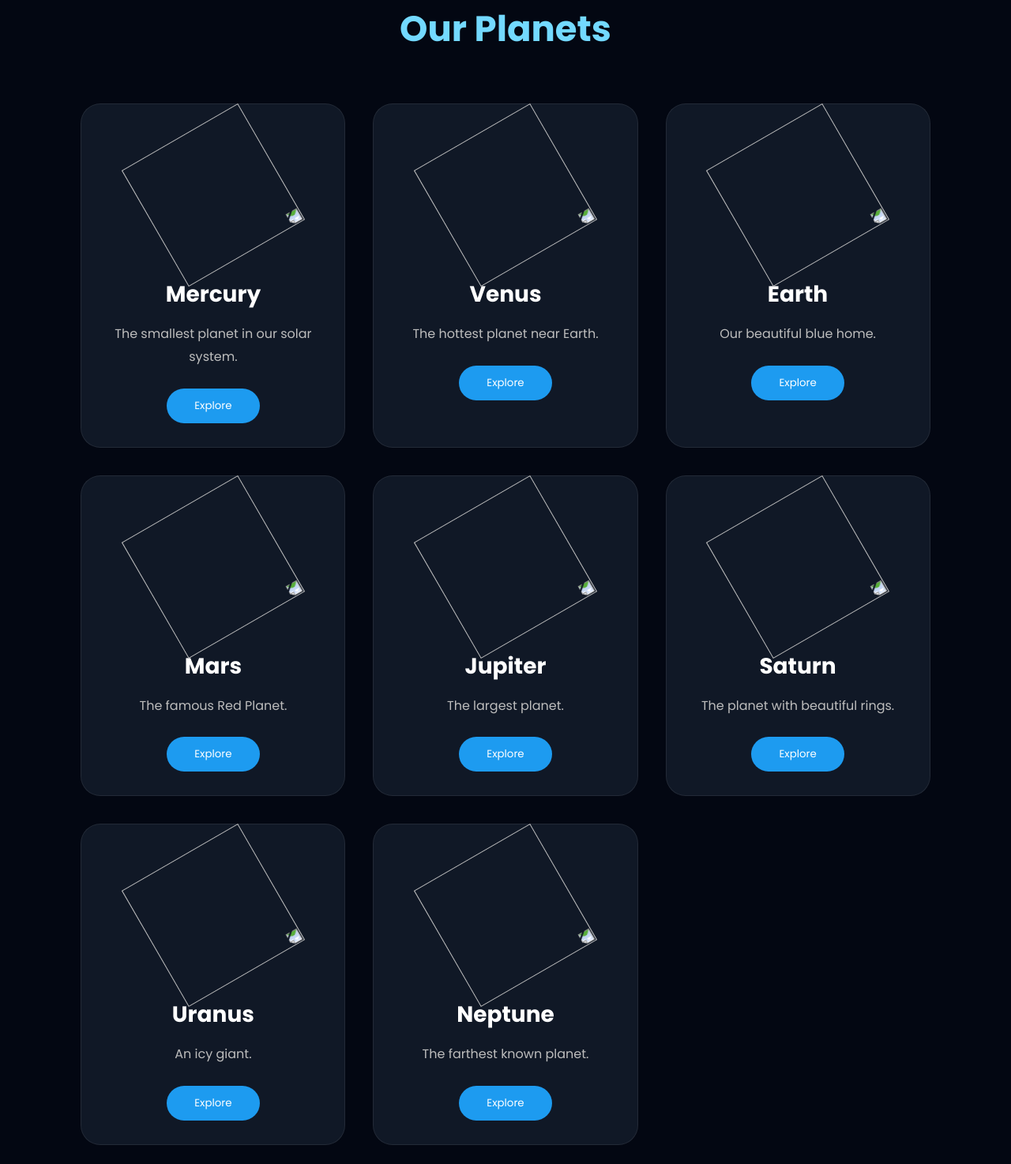
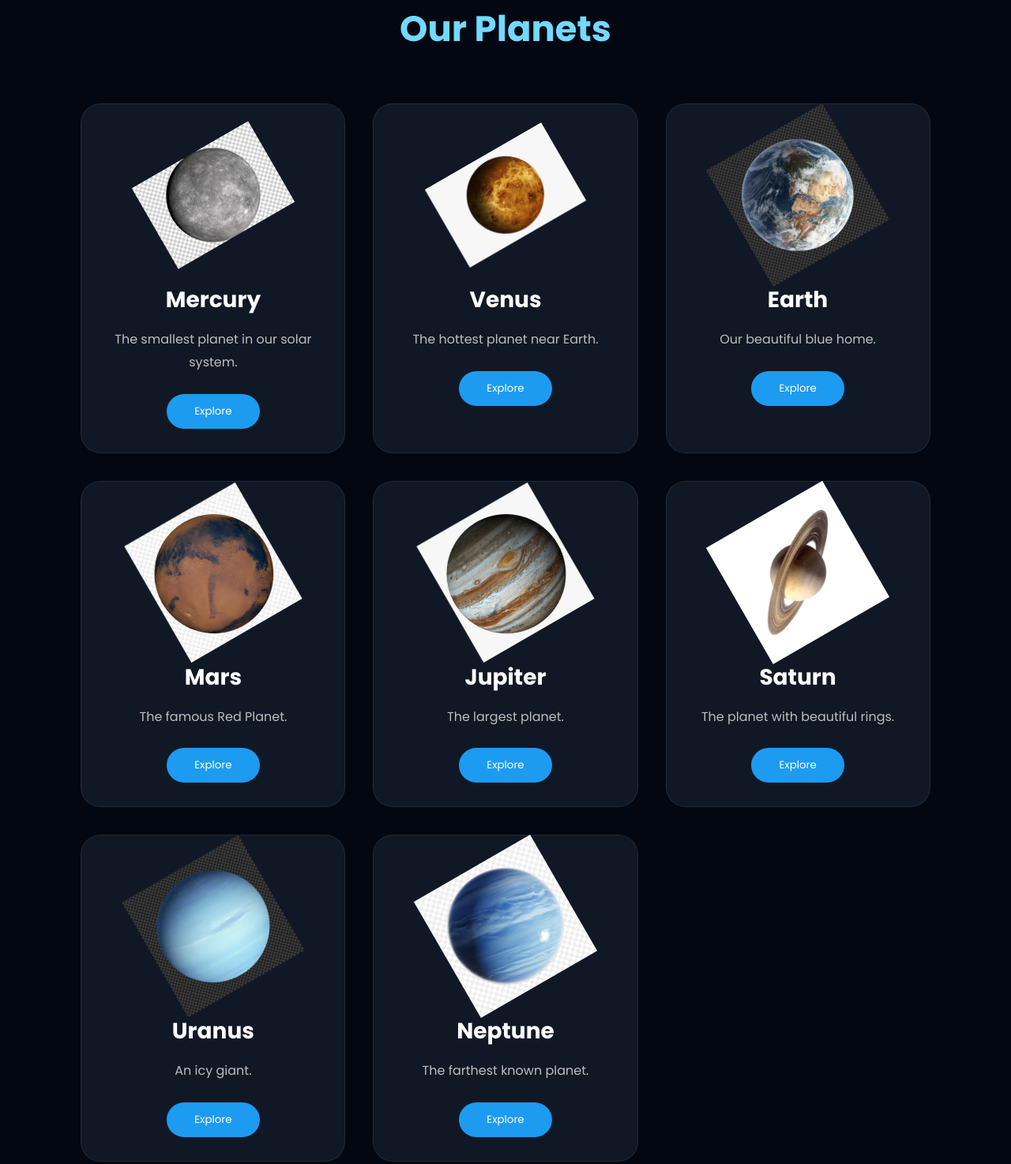
Before and after one commit to saeedshalaby8820132-dev/Planets, a plain HTML site: page index.html in a window 1280 px wide. Shown: the part 897-2371 px from the top of the page at 79% size. Drawn offline with Linux system fonts and the light colour scheme.

Commit message:
Add files via upload

```diff
--- a/index.html
+++ b/index.html
@@ -4,7 +4,6 @@
     <meta charset="UTF-8">
     <meta name="viewport" content="width=device-width, initial-scale=1.0">
     <title>Explore The Universe</title>
-
     <link rel="stylesheet" href="style.css">
 
     <link rel="preconnect" href="https://fonts.googleapis.com">
@@ -58,7 +57,7 @@
 
         <div class="card">
 
-            <img src="images/mercury.png">
+            <img src="mercury.png">
 
             <h3>Mercury</h3>
 
@@ -70,7 +69,7 @@
 
         <div class="card">
 
-            <img src="images/venus.png">
+            <img src="venus.png">
 
             <h3>Venus</h3>
 
@@ -82,7 +81,7 @@
 
         <div class="card">
 
-            <img src="images/earth.png">
+            <img src="earth.png">
 
             <h3>Earth</h3>
 
@@ -94,7 +93,7 @@
 
         <div class="card">
 
-            <img src="images/mars.png">
+            <img src="mars.png">
 
             <h3>Mars</h3>
 
@@ -106,7 +105,7 @@
 
         <div class="card">
 
-            <img src="images/jupiter.png">
+            <img src="jupiter.png">
 
             <h3>Jupiter</h3>
 
@@ -118,7 +117,7 @@
 
         <div class="card">
 
-            <img src="images/saturn.png">
+            <img src="saturn.png">
 
             <h3>Saturn</h3>
 
@@ -130,7 +129,7 @@
 
         <div class="card">
 
-            <img src="images/uranus.png">
+            <img src="uranus.png">
 
             <h3>Uranus</h3>
 
@@ -142,7 +141,7 @@
 
         <div class="card">
 
-            <img src="images/neptune.png">
+            <img src="neptune.png">
 
             <h3>Neptune</h3>
 
@@ -164,7 +163,7 @@
 
         <div class="card">
 
-            <img src="images/milkyway.jpg">
+            <img src="milkyway.jpg">
 
             <h3>Milky Way</h3>
 
@@ -174,7 +173,7 @@
 
         <div class="card">
 
-            <img src="images/andromeda.jpg">
+            <img src="andromeda.jpg">
 
             <h3>Andromeda</h3>
 
@@ -184,7 +183,7 @@
 
         <div class="card">
 
-            <img src="images/blackhole.jpg">
+            <img src="blackhole.jpg">
 
             <h3>Black Hole</h3>
 
@@ -211,7 +210,7 @@
 
     <h2>Explore The Universe 🌌</h2>
 
-    <p>Designed with HTML & CSS</p>
+    <p>Designed with HTML & CSS by Saeed Ahmed Shalaby .</p>
 
 </footer>
 
```
Also changed, not shown: andromeda.jpg (added), blackhole.jpg (added), earth.png (added), jupiter.png (added), mars.png (added), mercury.png (added), milkyway.jpg (added), neptune.png (added), saturn.png (added), spiral.jpg (added), uranus.png (added), venus.png (added).
